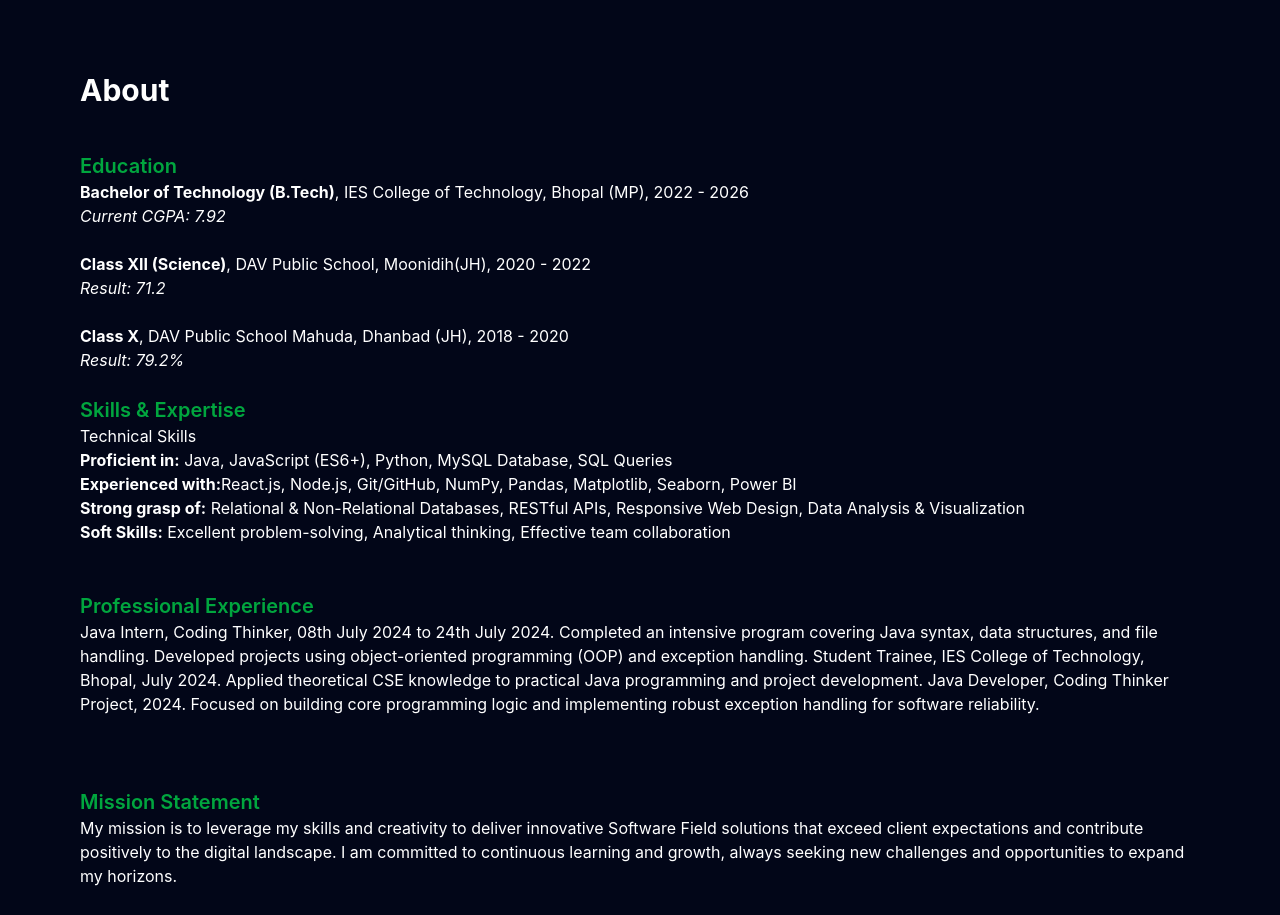
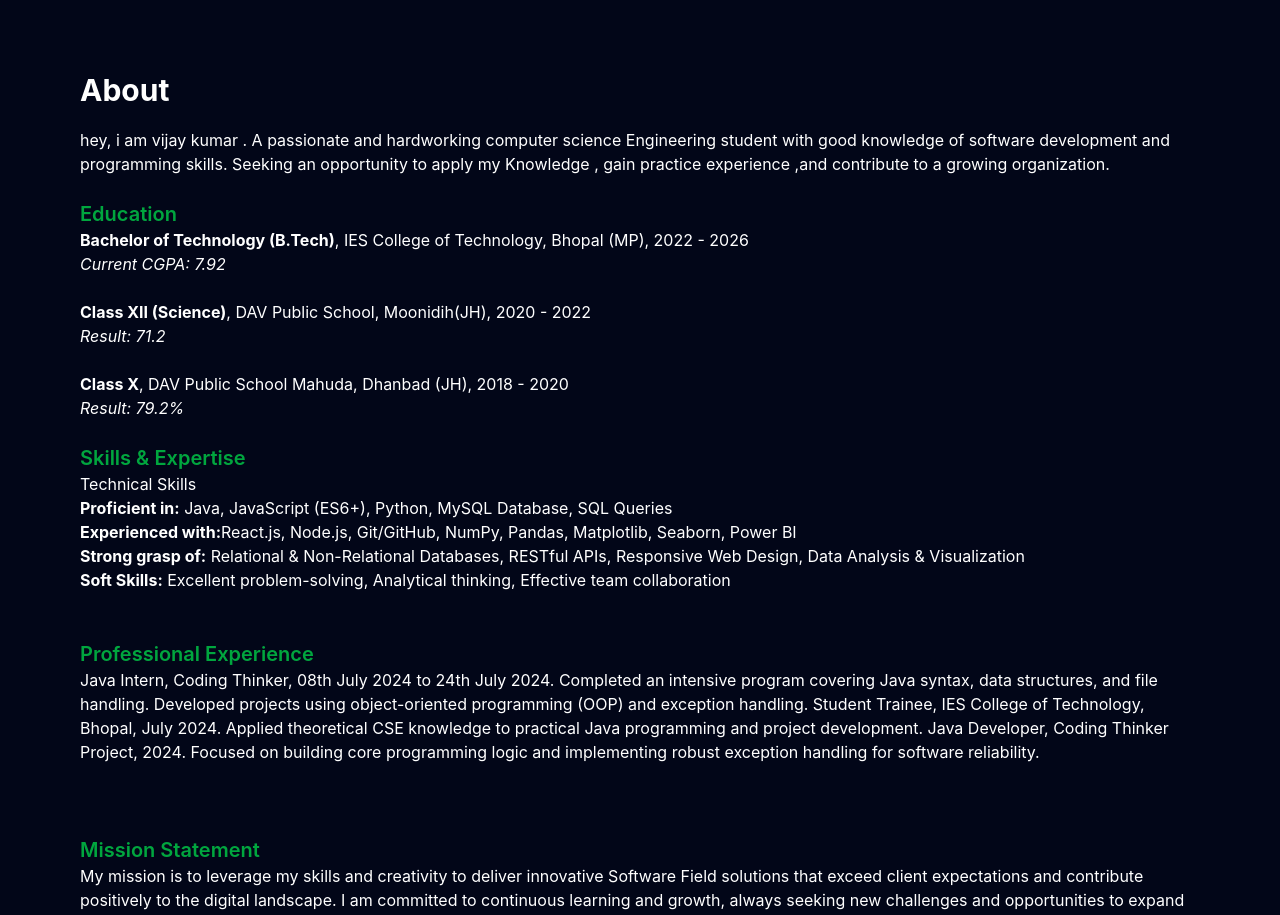
Before and after one commit to avinashmahto591/vijay__port, a React app: page / in a window 1280 px wide. Shown: the part 920-1835 px from the top of the page. Built offline with nearby package versions, Linux system fonts and the light colour scheme; the HTML template or start-up script is replaced by a standard one.

Commit message:
Update About section with new name

```diff
--- a/src/components/About.jsx
+++ b/src/components/About.jsx
@@ -6,9 +6,9 @@ function About() {
     >
       <div>
         <h1 className="text-3xl font-bold mb-5">About</h1>
-        {/* <p>
-         hey, i am vijay kumar mandal. A passionate and hardworking computer science Engineering student with good knowledge of software development and programming skills. Seeking an opportunity to apply my Knowledge , gain practice experience ,and contribute to a growing organization.
-        </p> */}
+        <p>
+         hey, i am vijay kumar . A passionate and hardworking computer science Engineering student with good knowledge of software development and programming skills. Seeking an opportunity to apply my Knowledge , gain practice experience ,and contribute to a growing organization.
+        </p>
         <br />
         <h1 className="text-green-600 font-semibold text-xl">
           Education
```
